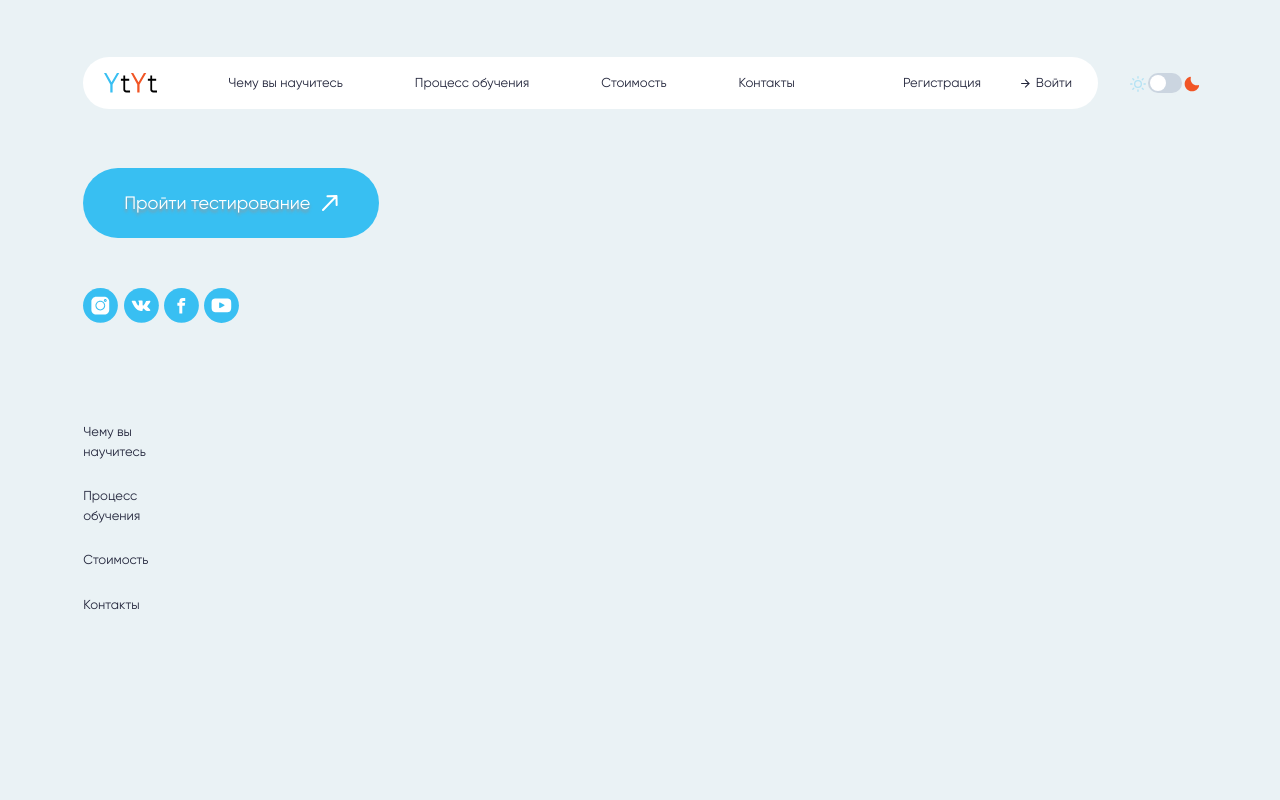
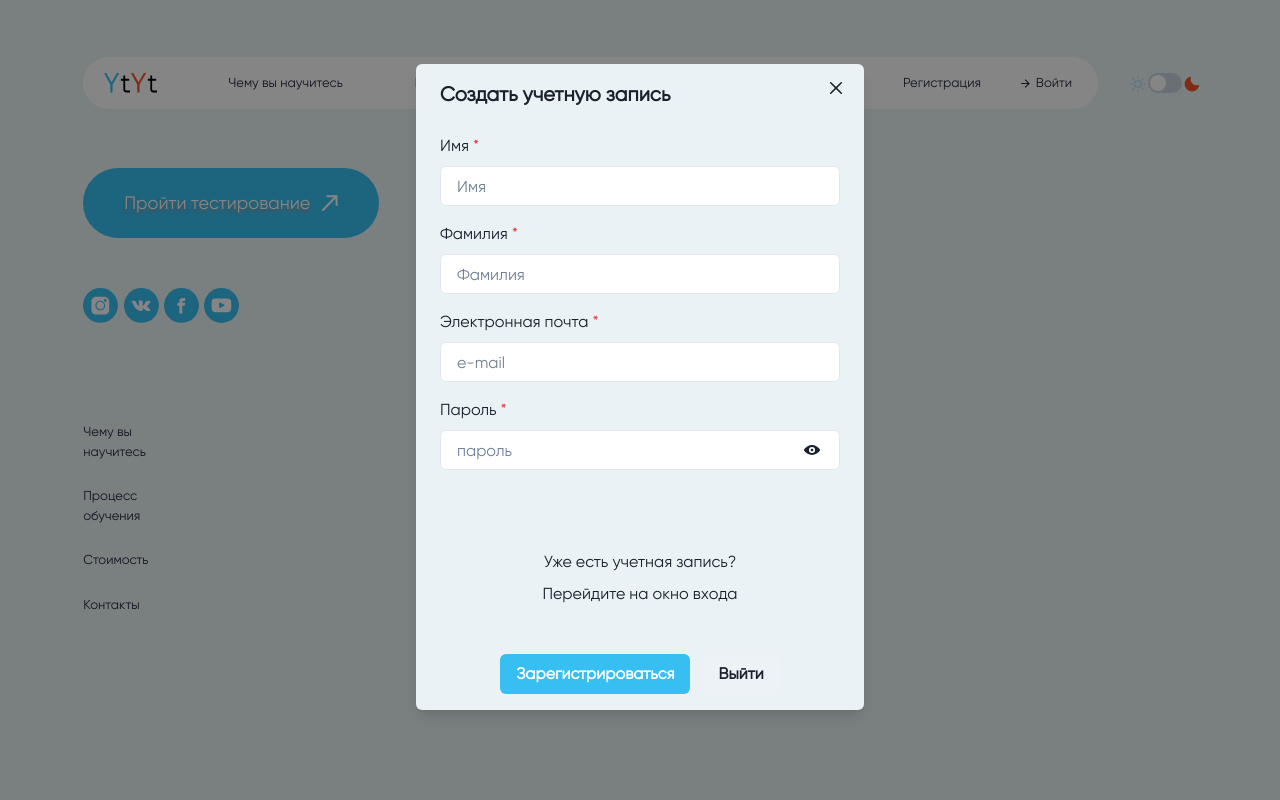
Before and after one commit to ascent2009/programming-school, a React app: page / in a window 1280 px wide. Both pictures are taken after a click on the button "Регистрация". Shown: the top 800 px of the page. Built offline with nearby package versions, Linux system fonts and the light colour scheme.

Commit message:
Feat: add modal forms for auth/login with react hook form

```diff
--- a/package.json
+++ b/package.json
@@ -59,6 +59,8 @@
     "@chakra-ui/react": "^2.8.2",
     "@emotion/react": "^11.11.3",
     "@emotion/styled": "^11.11.0",
-    "framer-motion": "^11.0.3"
+    "framer-motion": "^11.0.3",
+    "react-hook-form": "^7.50.1",
+    "react-router-dom": "^6.22.1"
   }
 }
--- a/src/App.tsx
+++ b/src/App.tsx
@@ -1,8 +1,5 @@
-// import React from 'react';
-// import StartPage from './components/pages/StartPage';
-// import Header from './components/Header/Header';
 import './App.css';
-import Overlay from './components/overlay';
+import Overlay from './components/Overlay';
 
 const App = () => <Overlay />;
 
--- /dev/null
+++ b/src/components/Auth.tsx
@@ -0,0 +1,56 @@
+// import { useRef } from 'react';
+import {
+  Modal,
+  ModalOverlay,
+  ModalContent,
+  ModalHeader,
+  ModalFooter,
+  ModalBody,
+  ModalCloseButton,
+  useDisclosure,
+  Button,
+  FormControl,
+  FormLabel,
+  Input
+} from '@chakra-ui/react';
+
+const Auth = () => {
+  const { isOpen, onClose } = useDisclosure();
+
+  // const initialRef = useRef(null);
+  // const finalRef = useRef(null);
+
+  return (
+    <Modal
+      // initialFocusRef={initialRef}
+      // finalFocusRef={finalRef}
+      isOpen={isOpen}
+      onClose={onClose}>
+      <ModalOverlay />
+      <ModalContent>
+        <ModalHeader>Create your account</ModalHeader>
+        <ModalCloseButton />
+        <ModalBody pb={6}>
+          <FormControl>
+            <FormLabel>First name</FormLabel>
+            <Input /*ref={initialRef}*/ placeholder="First name" />
+          </FormControl>
+
+          <FormControl mt={4}>
+            <FormLabel>Last name</FormLabel>
+            <Input placeholder="Last name" />
+          </FormControl>
+        </ModalBody>
+
+        <ModalFooter>
+          <Button colorScheme="blue" mr={3}>
+            Save
+          </Button>
+          <Button onClick={onClose}>Cancel</Button>
+        </ModalFooter>
+      </ModalContent>
+    </Modal>
+  );
+};
+
+export default Auth;
--- a/src/components/Header/Header.tsx
+++ b/src/components/Header/Header.tsx
@@ -1,3 +1,5 @@
+import { useState, useEffect, useCallback, memo } from 'react';
+import { useForm, SubmitHandler } from 'react-hook-form';
 import {
   Box,
   Flex,
@@ -11,23 +13,148 @@ import {
   FormControl,
   FormLabel,
   Switch,
-  Stack
+  Stack,
+  HStack,
+  Text,
+  Modal,
+  ModalOverlay,
+  ModalContent,
+  ModalHeader,
+  ModalFooter,
+  ModalBody,
+  ModalCloseButton,
+  useDisclosure,
+  Input,
+  FormErrorMessage
 } from '@chakra-ui/react';
-import { SunIcon, MoonIcon } from '@chakra-ui/icons';
+import { SunIcon, MoonIcon, ViewIcon } from '@chakra-ui/icons';
 
 import LogoSvg from '../../assets/logo.svg';
 import { MenuConfig, ButtonGroupConfig } from './config';
 
+interface IModal {
+  firstName: string;
+  lastName: string;
+  email: string;
+  password: string;
+}
+
+type Login = Omit<IModal, 'firstName' | 'lastName'>;
+
 const Header = () => {
   const { colorMode, toggleColorMode } = useColorMode();
+  const { onOpen, isOpen, onClose } = useDisclosure();
+  const {
+    register,
+    handleSubmit,
+    reset,
+    formState: { errors, isSubmitting }
+  } = useForm<IModal>();
 
   const bgRoot = colorMode === 'light' ? '#eaf2f5' : '';
+  const bgModal = colorMode === 'light' ? '#eaf2f5' : 'gray.700';
   const bg = colorMode === 'light' ? '#38BFF2' : '#F15525';
   const color = colorMode === 'light' ? '#22253B' : '#F15525';
   const checked = colorMode === 'light' ? false : true;
   const colorBorderSwitch = colorMode === 'light' ? '#eaf2f5' : '#ffffff';
   const opacityLight = colorMode === 'light' ? '0.3' : '1';
   const opacityDark = colorMode === 'light' ? '1' : '0.3';
+
+  const defaultValues = {
+    firstName: '',
+    lastName: '',
+    email: '',
+    password: ''
+  };
+  const [isVisible, setIsVisible] = useState(false);
+  const [isLogin, setIsLogin] = useState(false);
+  const [registered, setRegistered] = useState<IModal[]>(
+    JSON.parse(localStorage.getItem('register') as string) || []
+  );
+  const [alert, setAlert] = useState<string | null>(null);
+
+  useEffect(() => {
+    localStorage.setItem('register', JSON.stringify(registered));
+  }, [registered]);
+
+  const onSubmit: SubmitHandler<IModal> = useCallback(
+    (data) => {
+      setAlert(null);
+      const search = (source: IModal[], data: IModal) => {
+        let found = false;
+        source.forEach((s) => {
+          if (s['email'] === data['email']) {
+            found = true;
+          }
+        });
+        return found;
+      };
+      if (search(registered, data)) {
+        setAlert('Пользователь с таким e-mail уже зарегистрирован!');
+      } else {
+        setRegistered([...registered, data]);
+        // localStorage.setItem('register', JSON.stringify(registered));
+        reset(defaultValues);
+        setTimeout(() => {
+          onClose();
+          setIsLogin(false);
+        }, 1000);
+        setAlert('Пользователь зарегистрирован!');
+      }
+      // console.log(JSON.stringify(registered, null, 2));
+      console.log(registered);
+    },
+    [onClose, registered, reset]
+  );
+
+  const onSubmitLogin: SubmitHandler<Login> = useCallback(
+    (res) => {
+      setAlert(null);
+      const search = (source: IModal[], result: Login) => {
+        let found = false;
+        source.forEach((s) => {
+          if (s['email'] === result['email'] && s['password'] === result['password']) {
+            found = true;
+          }
+        });
+        return found;
+      };
+      if (search(registered, res)) {
+        setAlert('Вход успешен!');
+        reset();
+        setTimeout(() => {
+          onClose();
+          setIsLogin(false);
+        }, 1000);
+      } else {
+        setAlert('Неверный логин или пароль');
+      }
+    },
+    [onClose, registered, reset]
+  );
+
+  const onCloseModal = () => {
+    reset(defaultValues);
+    setAlert(null);
+    setTimeout(() => {
+      onClose();
+      setIsLogin(false);
+    }, 500);
+  };
+
+  const onLogin = (id: string) => {
+    if (id === 'login') {
+      setIsLogin(true);
+    }
+    // console.log(isLogin, id);
+    onOpen();
+    setAlert(null);
+  };
+
+  const toggleForms = () => {
+    setIsLogin(!isLogin);
+    setAlert(null);
+  };
 
   return (
     <Box as="header" fontFamily="Gilroy-Regular" bg={bgRoot}>
@@ -73,7 +200,7 @@ const Header = () => {
             ))}
           </Breadcrumb>
           <ButtonGroup bg="transparent" mr={11}>
-            {ButtonGroupConfig.map(({ icon, text }) => (
+            {ButtonGroupConfig.map(({ icon, text, id }) => (
               <Button
                 key={text}
                 bg="transparent"
@@ -84,6 +211,7 @@ const Header = () => {
                 fontWeight="normal"
                 p="8.87px 14.95px"
                 cursor="pointer"
+                onClick={() => onLogin(id)}
                 _hover={{ bg: bg, color: '#FFFFFF', transition: '0.5s' }}>
                 {icon}
                 {text}
@@ -96,7 +224,7 @@ const Header = () => {
           display="flex"
           alignItems="center"
           justifyContent="space-between"
-          w="6%"
+          maxW="6%"
           mt={35}>
           <FormLabel htmlFor="light" title="Дневной режим" m={0}>
             <SunIcon color="#38BFF2" opacity={opacityLight} />
@@ -114,8 +242,120 @@ const Header = () => {
           </FormLabel>
         </FormControl>
       </Stack>
+      <Modal
+        // initialFocusRef={initialRef}
+        // finalFocusRef={finalRef}
+        isOpen={isOpen}
+        onClose={onClose}
+        // size="lg"
+      >
+        <ModalOverlay />
+        <ModalContent
+          fontFamily="Gilroy-Regular"
+          bg={bgModal}
+          as="form"
+          onSubmit={handleSubmit(!isLogin ? onSubmit : onSubmitLogin)}>
+          <ModalHeader>{!isLogin ? 'Создать учетную запись' : 'Войти в профиль'}</ModalHeader>
+          <ModalCloseButton />
+          <ModalBody pb={6}>
+            <FormControl
+              isInvalid={false}
+              isRequired={!isLogin ? true : false}
+              display={!isLogin ? '' : 'none'}>
+              <FormLabel htmlFor="firstName">Имя</FormLabel>
+              <Input
+                id="firstName"
+                // ref={initialRef}
+                type="text"
+                placeholder="Имя"
+                {...register('firstName', { required: !isLogin ? true : false })}
+                // ref={initialRef}
+                bg={colorMode === 'light' ? '#ffffff' : 'transparent'}
+              />
+              <FormErrorMessage>{errors.firstName && errors.firstName.message}</FormErrorMessage>
+            </FormControl>
+
+            <FormControl
+              mt={4}
+              isInvalid={false}
+              isRequired={!isLogin ? true : false}
+              display={!isLogin ? '' : 'none'}>
+              <FormLabel htmlFor="lastName">Фамилия</FormLabel>
+              <Input
+                id="lastName"
+                type="text"
+                placeholder="Фамилия"
+                {...register('lastName', { required: !isLogin ? true : false })}
+                bg={colorMode === 'light' ? '#ffffff' : 'transparent'}
+              />
+              <FormErrorMessage>{errors.lastName && errors.lastName.message}</FormErrorMessage>
+            </FormControl>
+            <FormControl mt={4} isInvalid={false} isRequired>
+              <FormLabel htmlFor="email">Электронная почта</FormLabel>
+              <Input
+                id="email"
+                type="email"
+                placeholder="e-mail"
+                {...register('email', { required: true })}
+                bg={colorMode === 'light' ? '#ffffff' : 'transparent'}
+              />
+              <FormErrorMessage>{errors.email && errors.email.message}</FormErrorMessage>
+            </FormControl>
+            <FormControl mt={4} isInvalid={false} isRequired>
+              <FormLabel htmlFor="password">Пароль</FormLabel>
+              <HStack>
+                <Input
+                  id="password"
+                  type={isVisible ? 'text' : 'password'}
+                  placeholder="пароль"
+                  {...register('password', { required: true })}
+                  bg={colorMode === 'light' ? '#ffffff' : 'transparent'}
+                  position="relative"
+                />
+
+                <ViewIcon
+                  position="absolute"
+                  cursor="pointer"
+                  right={5}
+                  onClick={() => {
+                    setIsVisible(!isVisible);
+                  }}
+                />
+              </HStack>
+
+              <FormErrorMessage>{errors.password && errors.password.message}</FormErrorMessage>
+            </FormControl>
+          </ModalBody>
+
+          <ModalFooter display="flex" flexDirection="column" gap={10}>
+            <Text color={bg} fontWeight={700}>
+              {alert}
+            </Text>
+            <Flex direction="column">
+              <Text textAlign="center">
+                {!isLogin ? 'Уже есть учетная запись?' : 'Еще нет учетной записи?'}
+              </Text>
+              <Button
+                p={0}
+                m={0}
+                bg="transparent"
+                fontWeight={400}
+                _hover={{ color: bg, transition: '0.5s', textDecoration: 'none' }}
+                onClick={toggleForms}>
+                {!isLogin ? 'Перейдите на окно вxода' : 'Зарегистрируйтесь'}
+              </Button>
+            </Flex>
+            <Flex justify="right">
+              <Button colorScheme="blue" mr={3} type="submit" bg={bg} isLoading={isSubmitting}>
+                {!isLogin ? 'Зарегистрироваться' : 'Войти'}
+              </Button>
+              <Button onClick={onCloseModal}>Выйти</Button>
+            </Flex>
+          </ModalFooter>
+        </ModalContent>
+      </Modal>
     </Box>
   );
 };
 
-export default Header;
+export default memo(Header);
--- a/src/components/Header/config.tsx
+++ b/src/components/Header/config.tsx
@@ -21,10 +21,12 @@ export const MenuConfig = [
 
 export const ButtonGroupConfig = [
   {
+    id: 'register',
     icon: null,
     text: 'Регистрация'
   },
   {
+    id: 'login',
     icon: <ArrowForwardIcon bg="transparent" mr={1} />,
     text: 'Войти'
   }
--- a/src/components/Overlay.tsx
+++ b/src/components/Overlay.tsx
@@ -1,6 +1,7 @@
 import { Box, useColorMode } from '@chakra-ui/react';
 import StartPage from './pages/StartPage';
 import Header from './Header/Header';
+import Auth from './Auth';
 
 const Overlay = () => {
   const { colorMode } = useColorMode();
@@ -8,6 +9,7 @@ const Overlay = () => {
   return (
     <Box bg={bgRoot}>
       <Header />
+      <Auth />
       <StartPage />
     </Box>
   );
--- a/src/theme.ts
+++ b/src/theme.ts
@@ -6,7 +6,7 @@ import { extendTheme, type ThemeConfig } from '@chakra-ui/react';
 // 2. Add your color mode config
 const config: ThemeConfig = {
   initialColorMode: 'light',
-  useSystemColorMode: false
+  useSystemColorMode: true
 };
 
 // 3. extend the theme
```
Also changed, not shown: 1 other file (tests, documents, lock files or other folders). Lines whose indentation alone changed are shown as unchanged.
